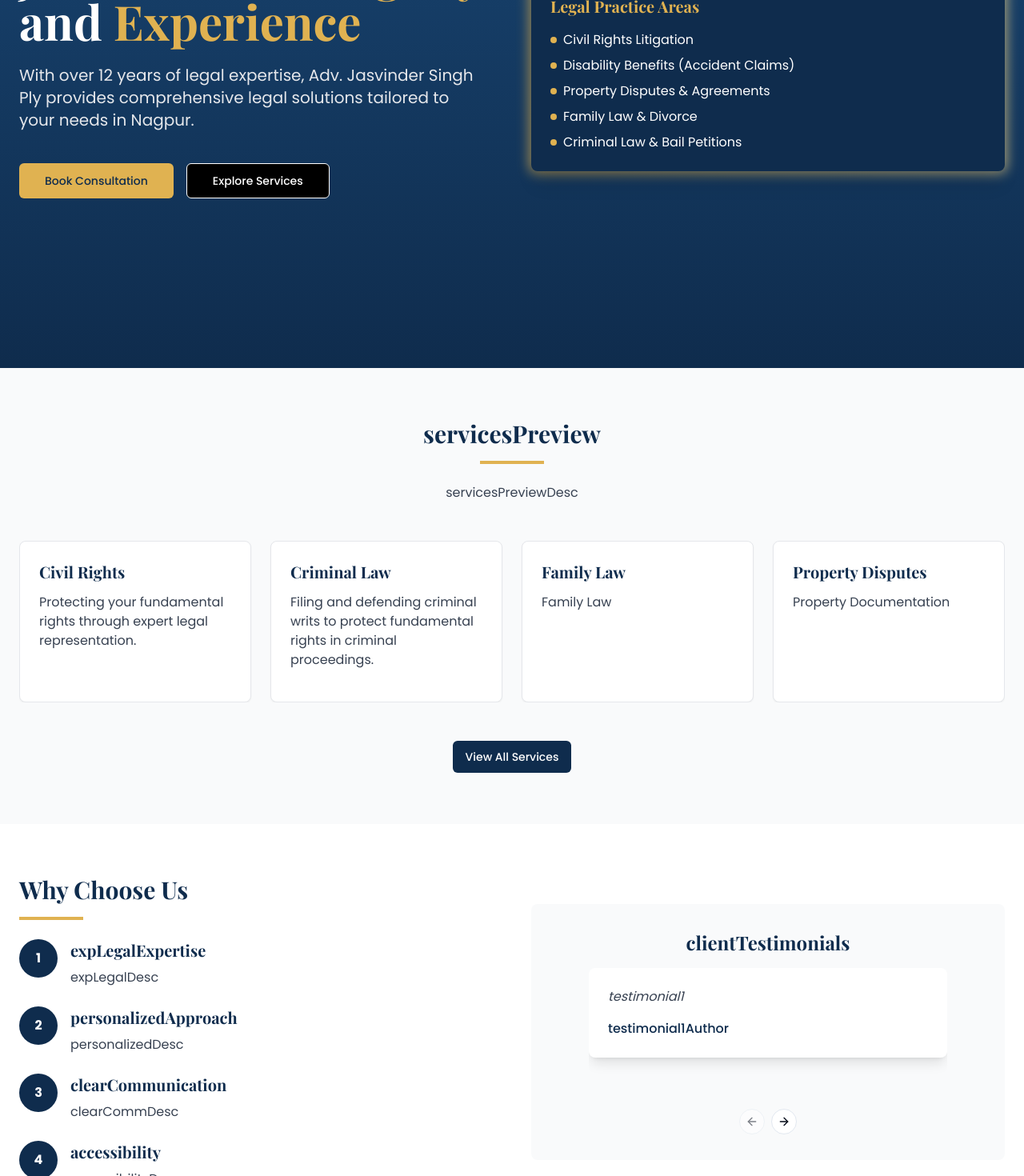
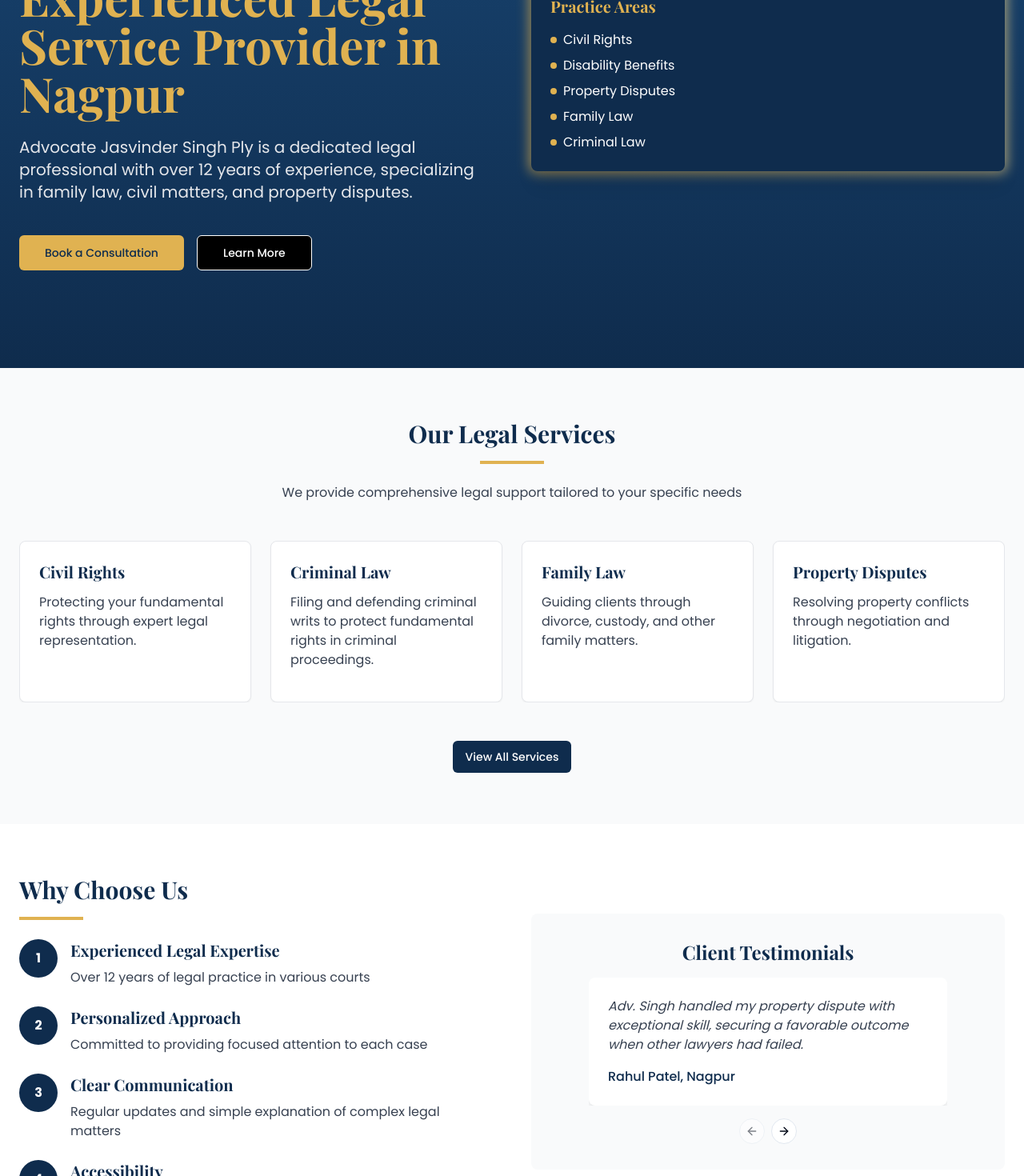
Before and after one commit to ProdSatpal/advjsply, a React (Vite) app: page / in a window 1280 px wide. Shown: the part 340-1810 px from the top of the page at 80% size. Built offline with nearby package versions, Linux system fonts and the light colour scheme.

Commit message:
Fix: Homepage text not displaying correctly
Fixes an issue where text on the homepage was not displaying correctly, likely due to incorrect language file references.

```diff
--- a/src/components/Hero.tsx
+++ b/src/components/Hero.tsx
@@ -2,8 +2,10 @@
 import React, { useEffect, useRef } from 'react';
 import { Link } from 'react-router-dom';
 import { Button } from '@/components/ui/button';
+import { useLanguage } from '@/contexts/LanguageContext';
 
 const Hero = () => {
+  const { t } = useLanguage();
   const elementsRef = useRef<(HTMLDivElement | null)[]>([]);
 
   useEffect(() => {
@@ -43,8 +45,7 @@ const Hero = () => {
               className="animated-element delay-100"
             >
               <h1 className="text-4xl md:text-5xl lg:text-6xl font-bold text-white leading-tight">
-                Justice with <span className="text-gold">Integrity</span> <br />
-                and <span className="text-gold">Experience</span>
+                {t('heroTitle')} <span className="text-gold">{t('heroSubtitle')}</span>
               </h1>
             </div>
 
@@ -53,8 +54,7 @@ const Hero = () => {
               className="animated-element delay-300"
             >
               <p className="text-lg text-gray-200 mt-4 md:text-xl max-w-xl">
-                With over 12 years of legal expertise, Adv. Jasvinder Singh Ply provides
-                comprehensive legal solutions tailored to your needs in Nagpur.
+                {t('heroDescription')}
               </p>
             </div>
 
@@ -63,15 +63,14 @@ const Hero = () => {
               className="animated-element delay-500 flex flex-wrap gap-4 pt-4"
             >
               <Button asChild size="lg" className="bg-gold hover:bg-gold-dark text-navy font-medium">
-                <Link to="/contact">Book Consultation</Link>
+                <Link to="/contact">{t('bookConsultation')}</Link>
               </Button>
               <Button
                 asChild
                 size="lg"
                 className="bg-black text-white border border-white hover:bg-white hover:text-black transition-colors">
-                <Link to="/services">Explore Services</Link>
+                <Link to="/services">{t('learnMore')}</Link>
               </Button>
-
             </div>
           </div>
 
@@ -82,27 +81,27 @@ const Hero = () => {
             <div className="relative">
               <div className="absolute -inset-0.5 rounded-lg bg-gradient-to-r from-gold to-gold-light opacity-75 blur"></div>
               <div className="relative bg-navy p-6 rounded-lg shadow-xl">
-                <h3 className="text-xl font-serif text-gold mb-4">Legal Practice Areas</h3>
+                <h3 className="text-xl font-serif text-gold mb-4">{t('practiceAreas')}</h3>
                 <ul className="space-y-2 text-white">
                   <li className="flex items-center">
                     <div className="w-2 h-2 bg-gold rounded-full mr-2"></div>
-                    <span>Civil Rights Litigation</span>
+                    <span>{t('civilRights')}</span>
                   </li>
                   <li className="flex items-center">
                     <div className="w-2 h-2 bg-gold rounded-full mr-2"></div>
-                    <span>Disability Benefits (Accident Claims)</span>
+                    <span>{t('disabilityBenefits')}</span>
                   </li>
                   <li className="flex items-center">
                     <div className="w-2 h-2 bg-gold rounded-full mr-2"></div>
-                    <span>Property Disputes & Agreements</span>
+                    <span>{t('propertyDisputes')}</span>
                   </li>
                   <li className="flex items-center">
                     <div className="w-2 h-2 bg-gold rounded-full mr-2"></div>
-                    <span>Family Law & Divorce</span>
+                    <span>{t('familyLaw')}</span>
                   </li>
                   <li className="flex items-center">
                     <div className="w-2 h-2 bg-gold rounded-full mr-2"></div>
-                    <span>Criminal Law & Bail Petitions</span>
+                    <span>{t('criminalLaw')}</span>
                   </li>
                 </ul>
               </div>
--- a/src/pages/Index.tsx
+++ b/src/pages/Index.tsx
@@ -51,20 +51,20 @@ const Index = () => {
 
   const services = [
     {
-      title: t('civilRights'),
-      description: t('civilRightsDesc')
+      title: 'civilRights',
+      description: 'civilRightsDesc'
     },
     {
-      title: t('criminalLaw'),
-      description: t('criminalWritDesc')
+      title: 'criminalLaw',
+      description: 'criminalWritDesc'
     },
     {
-      title: t('familyLaw'),
-      description: t('familyLaw')
+      title: 'familyLaw',
+      description: 'familyLawDesc'
     },
     {
-      title: t('propertyDisputes'),
-      description: t('propertyDocumentation')
+      title: 'propertyDisputes',
+      description: 'propertyDisputesDesc'
     }
   ];
 
--- a/src/translations/en.ts
+++ b/src/translations/en.ts
@@ -35,6 +35,8 @@ const enTranslations = {
   ourServices: 'Our Services',
   viewAllServices: 'View All Services',
   servicesIntro: 'Comprehensive legal services tailored to your needs',
+  servicesPreview: 'Our Legal Services',
+  servicesPreviewDesc: 'We provide comprehensive legal support tailored to your specific needs',
 
   // Services page - Overview
   ourLegalServices: 'Our Legal Services',
@@ -110,12 +112,21 @@ const enTranslations = {
 
   // Why Choose section
   whyChooseUs: 'Why Choose Us',
-  experienceTitle: 'Experienced',
-  experienceDesc: 'Over 12 years of legal practice in various courts',
-  dedicatedTitle: 'Dedicated',
-  dedicatedDesc: 'Committed to providing personalized attention to each case',
-  affordableTitle: 'Affordable',
-  affordableDesc: 'Fair and transparent fee structure',
+  expLegalExpertise: 'Experienced Legal Expertise',
+  expLegalDesc: 'Over 12 years of legal practice in various courts',
+  personalizedApproach: 'Personalized Approach',
+  personalizedDesc: 'Committed to providing focused attention to each case',
+  clearCommunication: 'Clear Communication',
+  clearCommDesc: 'Regular updates and simple explanation of complex legal matters',
+  accessibility: 'Accessibility',
+  accessibilityDesc: 'Easily reachable and responsive to client needs',
+
+  // Testimonials
+  clientTestimonials: 'Client Testimonials',
+  testimonial1: 'Adv. Singh handled my property dispute with exceptional skill, securing a favorable outcome when other lawyers had failed.',
+  testimonial1Author: 'Rahul Patel, Nagpur',
+  testimonial2: 'The compassionate approach to my divorce case made a difficult process much easier. Highly recommend.',
+  testimonial2Author: 'Anjali Desai, Nagpur',
 
   // Contact page
   contactUs: 'Contact Us',
@@ -138,6 +149,11 @@ const enTranslations = {
   appointmentInstruction: 'To schedule an appointment with Adv. Jasvinder Singh Ply, please click the button below',
   bookAppointmentNow: 'Book Appointment Now',
   scheduleAppointment: 'Schedule an Appointment',
+
+  // CTA Section
+  needLegal: 'Need Legal Assistance?',
+  needLegalDesc: 'Schedule a consultation to discuss your legal needs and explore how we can help you achieve the best possible outcome.',
+  learnMoreServices: 'Explore Our Services'
 };
 
 export default enTranslations;
--- a/src/translations/hi.ts
+++ b/src/translations/hi.ts
@@ -35,6 +35,8 @@ const hiTranslations = {
   ourServices: 'हमारी सेवाएँ',
   viewAllServices: 'सभी सेवाएँ देखें',
   servicesIntro: 'आपकी जरूरतों के अनुसार व्यापक कानूनी सेवाएं',
+  servicesPreview: 'हमारी कानूनी सेवाएँ',
+  servicesPreviewDesc: 'हम आपकी विशिष्ट आवश्यकताओं के अनुरूप व्यापक कानूनी सहायता प्रदान करते हैं',
 
   // Services page - Overview
   ourLegalServices: 'हमारी कानूनी सेवाएँ',
@@ -104,17 +106,27 @@ const hiTranslations = {
   noticeDesc: 'विवाद समाधान के लिए औपचारिक कानूनी नोटिस का मसौदा तैयार करना और भेजना।',
   registryDesc: 'संपत्ति पंजीकरण, हस्तांतरण और दस्तावेज़ीकरण में सहायता।',
   disputesDesc: 'संपत्ति सीमा, स्वामित्व और विरासत विवादों का समाधान।',
+  propertyDisputesDesc: 'संपत्ति विवादों का बातचीत और मुकदमेबाजी के माध्यम से समाधान।',
   agreementsDesc: 'विभिन्न कानूनी समझौतों और अनुबंधों का मसौदा तैयार करना और समीक्षा करना।',
   consumerDesc: 'अनुचित व्यापार प्रथाओं के खिलाफ उपभोक्ता शिकायतें दर्ज करना और आगे बढ़ाना।',
 
   // Why Choose section
   whyChooseUs: 'हमें क्यों चुनें',
-  experienceTitle: 'अनुभवी',
-  experienceDesc: 'विभिन्न अदालतों में 12 वर्षों से अधिक का कानूनी अभ्यास',
-  dedicatedTitle: 'समर्पित',
-  dedicatedDesc: 'प्रत्येक मामले पर व्यक्तिगत ध्यान देने के लिए प्रतिबद्ध',
-  affordableTitle: 'किफायती',
-  affordableDesc: 'निष्पक्ष और पारदर्शी शुल्क संरचना',
+  expLegalExpertise: 'अनुभवी कानूनी विशेषज्ञता',
+  expLegalDesc: 'विभिन्न अदालतों में 12 वर्षों से अधिक का कानूनी अभ्यास',
+  personalizedApproach: 'व्यक्तिगत दृष्टिकोण',
+  personalizedDesc: 'प्रत्येक मामले पर केंद्रित ध्यान देने के लिए प्रतिबद्ध',
+  clearCommunication: 'स्पष्ट संचार',
+  clearCommDesc: 'नियमित अपडेट और जटिल कानूनी मामलों का सरल स्पष्टीकरण',
+  accessibility: 'सुलभता',
+  accessibilityDesc: 'आसानी से पहुंच योग्य और ग्राहक की जरूरतों के प्रति प्रतिक्रियाशील',
+
+  // Testimonials
+  clientTestimonials: 'ग्राहक प्रशंसापत्र',
+  testimonial1: 'अधिवक्ता सिंह ने असाधारण कौशल के साथ मेरे संपत्ति विवाद को संभाला, जब अन्य वकील असफल रहे थे तो एक अनुकूल परिणाम सुरक्षित किया।',
+  testimonial1Author: 'राहुल पटेल, नागपुर',
+  testimonial2: 'मेरे तलाक के मामले के प्रति सहानुभूतिपूर्ण दृष्टिकोण ने एक कठिन प्रक्रिया को बहुत आसान बना दिया। अत्यधिक अनुशंसित।',
+  testimonial2Author: 'अंजलि देसाई, नागपुर',
 
   // Contact page
   contactUs: 'संपर्क करें',
@@ -136,7 +148,12 @@ const hiTranslations = {
   connectOnWhatsapp: 'व्हाट्सएप पर जुड़ें',
   appointmentInstruction: 'अधिवक्ता जसविंदर सिंह प्लाई के साथ अपॉइंटमेंट निर्धारित करने के लिए, कृपया नीचे दिए गए बटन पर क्लिक करें',
   bookAppointmentNow: 'अभी अपॉइंटमेंट बुक करें',
-  scheduleAppointment: 'अपॉइंटमेंट निर्धारित करें'
+  scheduleAppointment: 'अपॉइंटमेंट निर्धारित करें',
+
+  // CTA Section
+  needLegal: 'कानूनी सहायता की आवश्यकता है?',
+  needLegalDesc: 'अपनी कानूनी जरूरतों पर चर्चा करने और यह पता लगाने के लिए कि हम आपको सर्वोत्तम संभव परिणाम प्राप्त करने में कैसे मदद कर सकते हैं, एक परामर्श निर्धारित करें।',
+  learnMoreServices: 'हमारी सेवाएँ देखें'
 };
 
 export default hiTranslations;
--- a/src/translations/mr.ts
+++ b/src/translations/mr.ts
@@ -35,6 +35,8 @@ const mrTranslations = {
   ourServices: 'आमच्या सेवा',
   viewAllServices: 'सर्व सेवा पहा',
   servicesIntro: 'तुमच्या गरजांनुसार सर्वसमावेशक कायदेशीर सेवा',
+  servicesPreview: 'आमच्या कायदेशीर सेवा',
+  servicesPreviewDesc: 'आम्ही तुमच्या विशिष्ट गरजांनुसार सर्वसमावेशक कायदेशीर सहाय्य प्रदान करतो',
 
   // Services page - Overview
   ourLegalServices: 'आमच्या कायदेशीर सेवा',
@@ -104,17 +106,27 @@ const mrTranslations = {
   noticeDesc: 'वाद निराकरणासाठी औपचारिक कायदेशीर नोटीसचे मसुदा तयार करणे आणि पाठवणे.',
   registryDesc: 'मालमत्ता नोंदणी, हस्तांतरण आणि दस्तऐवजीकरणामध्ये सहाय्य.',
   disputesDesc: 'मालमत्ता सीमा, मालकी आणि वारसा वादांचे निराकरण.',
+  propertyDisputesDesc: 'वाटाघाटी आणि खटले यांच्या माध्यमातून मालमत्ता संघर्षांचे निराकरण.',
   agreementsDesc: 'विविध कायदेशीर करार आणि कंत्राटांचे मसुदा तयार करणे आणि पुनरावलोकन करणे.',
   consumerDesc: 'अनुचित व्यापारी पद्धतींविरुद्ध ग्राहक तक्रारी दाखल करणे आणि पाठपुरावा करणे.',
 
   // Why Choose section
   whyChooseUs: 'आम्हाला का निवडावे',
-  experienceTitle: 'अनुभवी',
-  experienceDesc: 'विविध न्यायालयांमध्ये 12 वर्षांपेक्षा जास्त कायदेशीर अभ्यास',
-  dedicatedTitle: 'समर्पित',
-  dedicatedDesc: 'प्रत्येक प्रकरणाकडे वैयक्तिक लक्ष देण्यास वचनबद्ध',
-  affordableTitle: 'परवडणारे',
-  affordableDesc: 'निष्पक्ष आणि पारदर्शक फी संरचना',
+  expLegalExpertise: 'अनुभवी कायदेशीर तज्ञता',
+  expLegalDesc: 'विविध न्यायालयांमध्ये 12 वर्षांपेक्षा जास्त कायदेशीर अभ्यास',
+  personalizedApproach: 'वैयक्तिक दृष्टिकोन',
+  personalizedDesc: 'प्रत्येक प्रकरणावर केंद्रित लक्ष देण्यास वचनबद्ध',
+  clearCommunication: 'स्पष्ट संवाद',
+  clearCommDesc: 'नियमित अपडेट्स आणि जटिल कायदेशीर बाबींचे सोपे स्पष्टीकरण',
+  accessibility: 'सुलभता',
+  accessibilityDesc: 'सहज उपलब्ध आणि ग्राहकांच्या गरजांना प्रतिसाद देणारे',
+
+  // Testimonials
+  clientTestimonials: 'ग्राहक प्रशंसापत्रे',
+  testimonial1: 'ॲडव्होकेट सिंग यांनी माझ्या मालमत्ता वादाचे अपवादात्मक कौशल्याने हाताळले, जेव्हा इतर वकील अपयशी ठरले तेव्हा एक अनुकूल परिणाम सुरक्षित केला.',
+  testimonial1Author: 'राहुल पटेल, नागपूर',
+  testimonial2: 'माझ्या घटस्फोट प्रकरणातील सहानुभूतीपूर्ण दृष्टिकोन मुळे एक कठीण प्रक्रिया खूप सोपी झाली. अत्यंत शिफारस करण्यायोग्य.',
+  testimonial2Author: 'अंजली देसाई, नागपूर',
 
   // Contact page
   contactUs: 'संपर्क करा',
@@ -136,7 +148,12 @@ const mrTranslations = {
   connectOnWhatsapp: 'व्हाट्सअपवर कनेक्ट व्हा',
   appointmentInstruction: 'ॲडव्होकेट जसविंदर सिंग प्लाई यांच्यासह अपॉइंटमेंट शेड्यूल करण्यासाठी, कृपया खालील बटणावर क्लिक करा',
   bookAppointmentNow: 'आता अपॉइंटमेंट बुक करा',
-  scheduleAppointment: 'अपॉइंटमेंट शेड्यूल करा'
+  scheduleAppointment: 'अपॉइंटमेंट शेड्यूल करा',
+
+  // CTA Section
+  needLegal: 'कायदेशीर मदत हवी आहे?',
+  needLegalDesc: 'तुमच्या कायदेशीर गरजांवर चर्चा करण्यासाठी आणि आम्ही तुम्हाला सर्वोत्तम संभाव्य परिणाम मिळवण्यास कशी मदत करू शकतो हे जाणून घेण्यासाठी एक सल्लामसलत शेड्यूल करा.',
+  learnMoreServices: 'आमच्या सेवा एक्सप्लोर करा'
 };
 
 export default mrTranslations;
```
